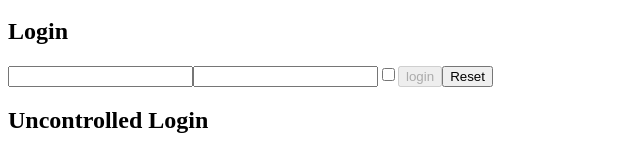
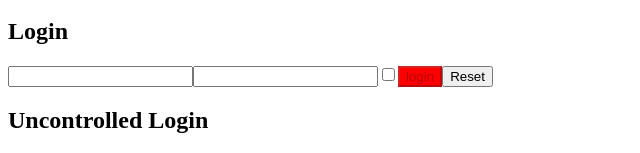
Before and after one commit to AlessioSatta/react-exercises, a React (Create React App) app in the folder my-app/: page / in a window 1280 px wide. Shown: the part 299-452 px from the top of the page, without its empty margins (0-640 px from the left). Built offline with nearby package versions, Linux system fonts and the light colour scheme.

Commit message:
add: conditional style in Login login button

```diff
--- a/my-app/src/Login.js
+++ b/my-app/src/Login.js
@@ -41,7 +41,7 @@ export class Login extends React.Component {
                 <input name="username" value={this.state.username} onChange={this.handleInputChange}></input>
                 <input name="password" value={this.state.password} type="password" onChange={this.handleInputChange}></input>
                 <input name="remember" checked={this.state.remember} type="checkbox" onChange={this.handleInputChange}></input>
-                <button disabled={!this.state.username || !this.state.password} onClick={this.onLogin}>login</button>
+                <button disabled={!this.state.username || !this.state.password} onClick={this.onLogin} style={this.state.password.length < 8 ? {backgroundColor: 'red'} : {backgroundColor: 'buttonface'}}>login</button>
                 <button onClick={this.handleReset}>Reset</button>
             </div>
         )
```
